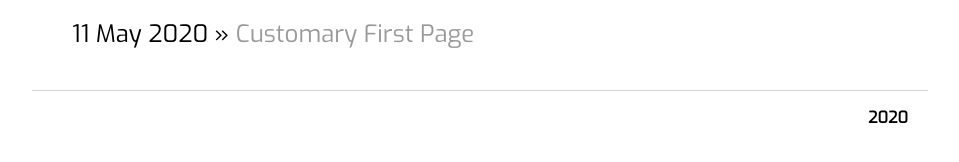
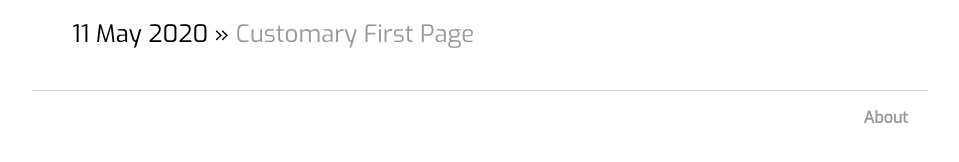
Before and after one commit to varun-venkatesh/varun-venkatesh.github.io, a Jekyll site: the page built from index.html, in a window 1280 px wide. Shown: the part 282-444 px from the top of the page, without its empty margins (160-1119 px from the left). Built offline with Jekyll 4.4.1, drawn with Linux system fonts in a browser that asks for light colours.

Commit message:
Update default.html

```diff
--- a/_layouts/default.html
+++ b/_layouts/default.html
@@ -18,7 +18,7 @@
 		</div><!-- /.container -->
 		<footer>
     		<ul>
-        		<li>2020</li>
+        		<li><a href="/about">About</a></li>
 		</ul>
 		</footer>
 	</body>
```
